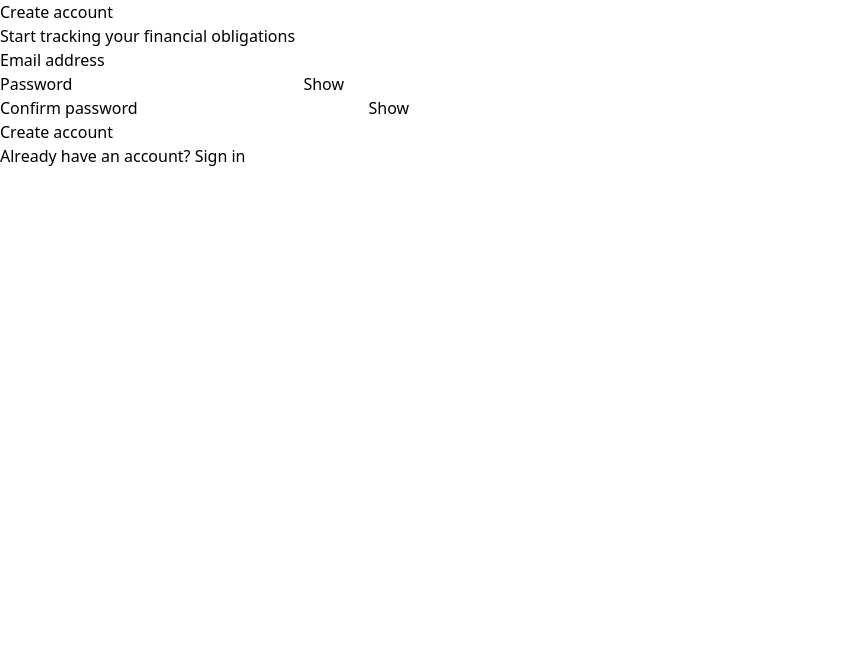
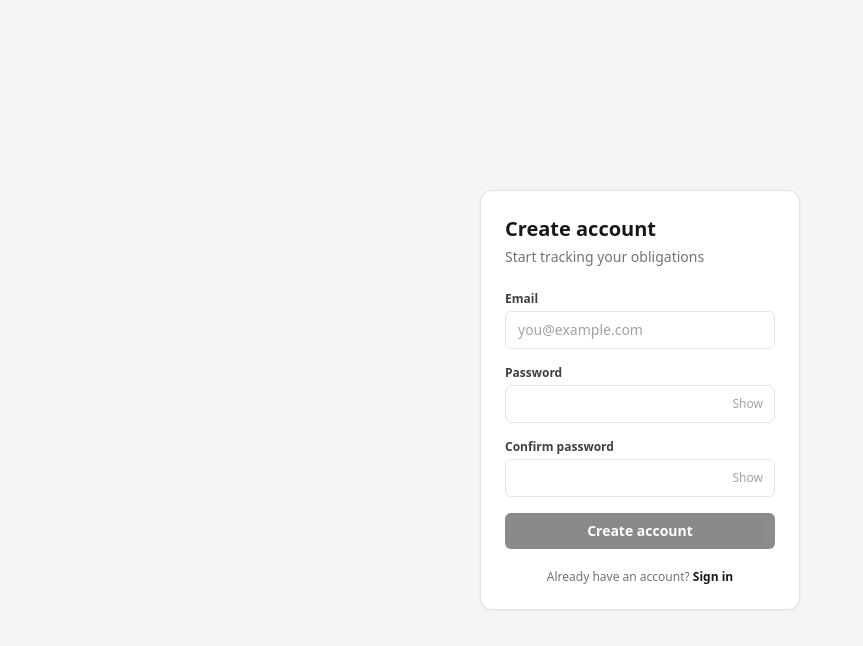
Before and after one commit to zamwon/FinanceHQ, an Angular app in the folder src/main/frontend/: page /register in a window 1280 px wide. Shown: the top 646 px of the page, without its empty margins (0-863 px from the left). Built offline with nearby package versions, Linux system fonts and the light colour scheme.

Commit message:
feat(frontend): rebuild Register page — remove MatSnackBar, add password hints

```diff
--- a/src/main/frontend/src/app/features/register/register.component.html
+++ b/src/main/frontend/src/app/features/register/register.component.html
@@ -1,45 +1,82 @@
-<!-- Register UI stub — full spartan/ui rebuild in Tasks 8-14 -->
-<div class="page-container">
-  <div class="auth-card">
-    <header>
-      <h1>Create account</h1>
-      <p>Start tracking your financial obligations</p>
-    </header>
+<div class="min-h-screen flex items-center justify-center bg-zinc-100 dark:bg-zinc-900 px-4">
+  <div class="w-80 bg-white dark:bg-zinc-950 border border-zinc-200 dark:border-zinc-800 rounded-xl p-6 shadow-sm">
 
-    @if (errorMessage) {
-      <div role="alert">{{ errorMessage }}</div>
-    }
+    <h1 class="text-xl font-bold text-zinc-900 dark:text-zinc-50 mb-1">Create account</h1>
+    <p class="text-sm text-zinc-500 mb-6">Start tracking your obligations</p>
 
-    <form [formGroup]="registerForm" (ngSubmit)="submit()" novalidate>
-      <div>
-        <label for="email">Email address</label>
-        <input id="email" type="email" formControlName="email" autocomplete="email" />
-      </div>
+    <form [formGroup]="form" (ngSubmit)="submit()" class="flex flex-col gap-4">
 
-      <div>
-        <label for="password">Password</label>
-        <input id="password" [type]="showPassword ? 'text' : 'password'" formControlName="password" autocomplete="new-password" [title]="passwordTooltip" />
-        <button type="button" (click)="showPassword = !showPassword">
-          {{ showPassword ? 'Hide' : 'Show' }}
-        </button>
-      </div>
-
-      <div>
-        <label for="confirmPassword">Confirm password</label>
-        <input id="confirmPassword" [type]="showConfirm ? 'text' : 'password'" formControlName="confirmPassword" autocomplete="new-password" />
-        <button type="button" (click)="showConfirm = !showConfirm">
-          {{ showConfirm ? 'Hide' : 'Show' }}
-        </button>
-        @if (registerForm.controls.confirmPassword.value && registerForm.hasError('passwordMismatch')) {
-          <span>Passwords do not match</span>
+      <!-- Email -->
+      <div class="flex flex-col gap-1">
+        <label class="text-xs font-semibold text-zinc-700 dark:text-zinc-300">Email</label>
+        <input formControlName="email" type="email" placeholder="you@example.com"
+               class="border border-zinc-200 dark:border-zinc-700 rounded-md px-3 py-2 text-sm bg-white dark:bg-zinc-900 text-zinc-900 dark:text-zinc-50 placeholder-zinc-400 focus:outline-none focus:ring-2 focus:ring-zinc-400"
+               [class.border-red-400]="form.controls.email.invalid && form.controls.email.touched" />
+        @if (form.controls.email.invalid && form.controls.email.touched) {
+          <p class="text-xs text-red-500">Enter a valid email address.</p>
         }
       </div>
 
-      <button type="submit" [disabled]="registerForm.invalid || loading">
-        {{ loading ? 'Creating account…' : 'Create account' }}
+      <!-- Password -->
+      <div class="flex flex-col gap-1">
+        <label class="text-xs font-semibold text-zinc-700 dark:text-zinc-300">Password</label>
+        <div class="relative">
+          <input formControlName="password" [type]="showPassword() ? 'text' : 'password'"
+                 (focus)="passwordFocused.set(true)" (blur)="passwordFocused.set(false)"
+                 class="w-full border border-zinc-200 dark:border-zinc-700 rounded-md px-3 py-2 pr-10 text-sm bg-white dark:bg-zinc-900 text-zinc-900 dark:text-zinc-50 placeholder-zinc-400 focus:outline-none focus:ring-2 focus:ring-zinc-400"
+                 [class.border-red-400]="pw.invalid && pw.touched" />
+          <button type="button" (click)="showPassword.set(!showPassword())"
+                  class="absolute right-2 top-1/2 -translate-y-1/2 text-zinc-400 hover:text-zinc-600 text-xs px-1">
+            {{ showPassword() ? 'Hide' : 'Show' }}
+          </button>
+        </div>
+        <!-- Password hints shown on focus -->
+        @if (passwordFocused() || (pw.dirty && pw.invalid)) {
+          <ul class="mt-1 space-y-0.5">
+            @for (hint of pwHints; track hint.key) {
+              <li class="text-xs" [class.text-green-500]="!pw.hasError(hint.key)" [class.text-zinc-400]="pw.hasError(hint.key)">
+                {{ hint.label }}
+              </li>
+            }
+          </ul>
+        }
+      </div>
+
+      <!-- Confirm Password -->
+      <div class="flex flex-col gap-1">
+        <label class="text-xs font-semibold text-zinc-700 dark:text-zinc-300">Confirm password</label>
+        <div class="relative">
+          <input formControlName="confirmPassword" [type]="showConfirm() ? 'text' : 'password'"
+                 class="w-full border border-zinc-200 dark:border-zinc-700 rounded-md px-3 py-2 pr-10 text-sm bg-white dark:bg-zinc-900 text-zinc-900 dark:text-zinc-50 placeholder-zinc-400 focus:outline-none focus:ring-2 focus:ring-zinc-400"
+                 [class.border-red-400]="form.hasError('passwordMismatch') && form.controls.confirmPassword.touched" />
+          <button type="button" (click)="showConfirm.set(!showConfirm())"
+                  class="absolute right-2 top-1/2 -translate-y-1/2 text-zinc-400 hover:text-zinc-600 text-xs px-1">
+            {{ showConfirm() ? 'Hide' : 'Show' }}
+          </button>
+        </div>
+        @if (form.hasError('passwordMismatch') && form.controls.confirmPassword.touched) {
+          <p class="text-xs text-red-500">Passwords do not match.</p>
+        }
+      </div>
+
+      <!-- Server error -->
+      @if (error()) {
+        <div class="bg-red-50 dark:bg-red-950 border border-red-200 dark:border-red-800 rounded-md px-3 py-2 text-sm text-red-600 dark:text-red-400">
+          {{ error() }}
+        </div>
+      }
+
+      <!-- Submit -->
+      <button type="submit" [disabled]="loading() || form.invalid"
+              class="w-full bg-zinc-900 dark:bg-zinc-50 text-white dark:text-zinc-900 font-semibold rounded-md py-2 text-sm hover:bg-zinc-700 dark:hover:bg-zinc-200 transition-colors disabled:opacity-50 disabled:cursor-not-allowed">
+        @if (loading()) { Creating account… } @else { Create account }
       </button>
+
     </form>
 
-    <p>Already have an account? <a routerLink="/login">Sign in</a></p>
+    <p class="text-center text-xs text-zinc-500 mt-5">
+      Already have an account?
+      <a routerLink="/login" class="text-zinc-900 dark:text-zinc-50 font-semibold hover:underline">Sign in</a>
+    </p>
   </div>
 </div>
--- a/src/main/frontend/src/app/features/register/register.component.scss
+++ b/src/main/frontend/src/app/features/register/register.component.scss
@@ -1 +1 @@
-// no component styles
+// no component styles — Tailwind only
--- a/src/main/frontend/src/app/features/register/register.component.ts
+++ b/src/main/frontend/src/app/features/register/register.component.ts
@@ -1,108 +1,81 @@
-import { ChangeDetectorRef, Component, inject, NgZone, OnDestroy, OnInit } from '@angular/core';
+import { Component, inject, signal } from '@angular/core';
 import {
   AbstractControl,
   FormBuilder,
   ReactiveFormsModule,
   ValidationErrors,
-  ValidatorFn,
   Validators,
 } from '@angular/forms';
 import { Router, RouterLink } from '@angular/router';
-import { switchMap } from 'rxjs/operators';
-import { Subscription } from 'rxjs';
 import { AuthService } from '../../core/auth/auth.service';
 
-const passwordValidators: ValidatorFn[] = [
-  (c) => (c.value ?? '').length >= 8 ? null : { pwLength: true },
-  (c) => /[A-Z]/.test(c.value ?? '') ? null : { pwUppercase: true },
-  (c) => /\d/.test(c.value ?? '') ? null : { pwDigit: true },
-  (c) => /[@#$%^&+=!?]/.test(c.value ?? '') ? null : { pwSpecial: true },
-];
+function passwordStrength(control: AbstractControl): ValidationErrors | null {
+  const v: string = control.value ?? '';
+  const errors: ValidationErrors = {};
+  if (v.length < 8) errors['pwLength'] = true;
+  if (!/[A-Z]/.test(v)) errors['pwUppercase'] = true;
+  if (!/\d/.test(v)) errors['pwDigit'] = true;
+  if (!/[^A-Za-z0-9]/.test(v)) errors['pwSpecial'] = true;
+  return Object.keys(errors).length ? errors : null;
+}
 
-const passwordMatchValidator: ValidatorFn = (group: AbstractControl): ValidationErrors | null => {
-  const password = group.get('password')?.value ?? '';
-  const confirm = group.get('confirmPassword')?.value ?? '';
-  return password === confirm ? null : { passwordMismatch: true };
-};
+function passwordMatch(group: AbstractControl): ValidationErrors | null {
+  const pw = group.get('password')?.value;
+  const confirm = group.get('confirmPassword')?.value;
+  return pw && confirm && pw !== confirm ? { passwordMismatch: true } : null;
+}
 
 @Component({
   selector: 'app-register',
-  imports: [
-    ReactiveFormsModule,
-    RouterLink,
-  ],
+  imports: [ReactiveFormsModule, RouterLink],
   templateUrl: './register.component.html',
   styleUrl: './register.component.scss',
 })
-export class RegisterComponent implements OnInit, OnDestroy {
+export class RegisterComponent {
   private fb = inject(FormBuilder);
-  private authService = inject(AuthService);
+  private auth = inject(AuthService);
   private router = inject(Router);
-  private ngZone = inject(NgZone);
-  private cdr = inject(ChangeDetectorRef);
 
-  protected registerForm = this.fb.group(
+  form = this.fb.group(
     {
       email: ['', [Validators.required, Validators.email]],
-      password: ['', [Validators.required, ...passwordValidators]],
+      password: ['', [Validators.required, passwordStrength]],
       confirmPassword: ['', Validators.required],
     },
-    { validators: passwordMatchValidator }
+    { validators: passwordMatch },
   );
 
-  protected loading = false;
-  protected errorMessage: string | null = null;
-  protected showPassword = false;
-  protected showConfirm = false;
+  loading = signal(false);
+  error = signal('');
+  showPassword = signal(false);
+  showConfirm = signal(false);
+  passwordFocused = signal(false);
 
-  private formChangeSub: Subscription | null = null;
+  get pw() { return this.form.controls.password; }
+  get pwHints() {
+    return [
+      { key: 'pwLength', label: '≥ 8 characters' },
+      { key: 'pwUppercase', label: '1 uppercase letter' },
+      { key: 'pwDigit', label: '1 digit' },
+      { key: 'pwSpecial', label: '1 special character' },
+    ];
+  }
 
-  ngOnInit(): void {
-    this.formChangeSub = this.registerForm.valueChanges.subscribe(() => {
-      if (this.errorMessage) {
-        this.errorMessage = null;
-      }
+  submit(): void {
+    if (this.form.invalid) return;
+    this.loading.set(true);
+    this.error.set('');
+    const { email, password } = this.form.getRawValue();
+    this.auth.register({ email: email!, password: password! }).subscribe({
+      next: () => this.router.navigate(['/login']),
+      error: (err) => {
+        this.loading.set(false);
+        this.error.set(
+          err.status === 409
+            ? 'An account with this email already exists.'
+            : 'Something went wrong. Please try again.',
+        );
+      },
     });
   }
-
-  ngOnDestroy(): void {
-    this.formChangeSub?.unsubscribe();
-  }
-
-  protected get passwordTooltip(): string {
-    const ctrl = this.registerForm.controls.password;
-    if (!ctrl.errors) return '';
-    const msgs: string[] = [];
-    if (ctrl.hasError('pwLength')) msgs.push('At least 8 characters');
-    if (ctrl.hasError('pwUppercase')) msgs.push('Requires an uppercase letter');
-    if (ctrl.hasError('pwDigit')) msgs.push('Requires a digit');
-    if (ctrl.hasError('pwSpecial')) msgs.push('Requires a special character (@#$%^&+=!?)');
-    return msgs.join(', ');
-  }
-
-  protected submit(): void {
-    if (this.registerForm.invalid || this.loading) return;
-    this.loading = true;
-    this.errorMessage = null;
-
-    const { email, password } = this.registerForm.value;
-    const credentials = { email: email!, password: password! };
-
-    this.authService
-      .register(credentials)
-      .pipe(switchMap(() => this.authService.login(credentials)))
-      .subscribe({
-        next: () => this.router.navigateByUrl('/dashboard'),
-        error: (err) => {
-          this.ngZone.run(() => {
-            this.loading = false;
-            this.errorMessage =
-              err.status === 409
-                ? 'This email is already registered. Please use a different email or sign in.'
-                : 'Registration failed. Please try again.';
-            this.cdr.detectChanges();
-          });
-        },
-      });
-  }
 }
```
